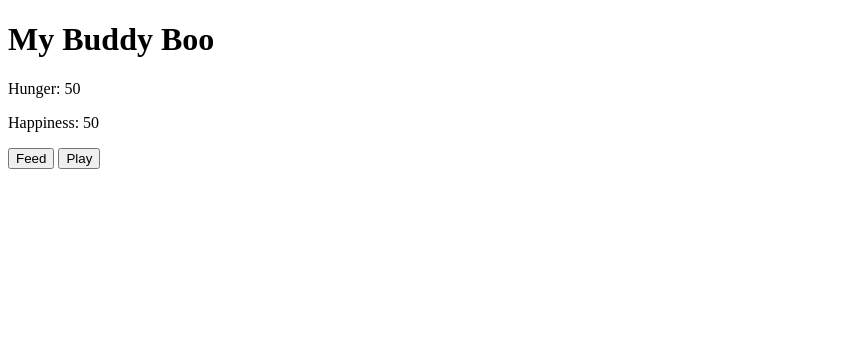
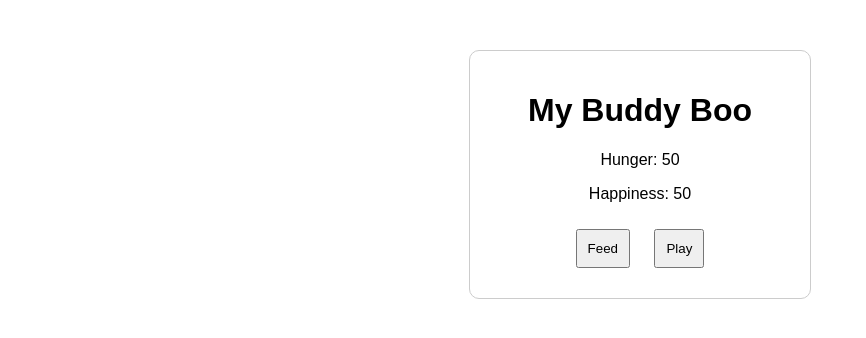
Before and after one commit to So-Emily/Buddy-Boo, a plain HTML site: page index.html in a window 1280 px wide. Shown: the whole page, without its empty margins (0-866 px from the left). Drawn offline with Linux system fonts and the light colour scheme.

Commit message:
added base css

```diff
--- a/css/styles.css
+++ b/css/styles.css
@@ -0,0 +1,18 @@
+body{
+    font-family: Arial, Helvetica, sans-serif;
+    text-align: center;
+    margin-top: 50px;
+}
+
+#app {
+    width: 300px;
+    margin: 0 auto;
+    border: 1px solid #ccc;
+    padding: 20px;
+    border-radius: 10px;
+}
+
+button{
+    margin: 10px;
+    padding: 10px;
+}
--- a/index.html
+++ b/index.html
@@ -8,7 +8,7 @@
     <title>Boo Buddy Pet Program</title>
 
     <!-- Calling CSS Style Sheets -->
-    <link rel="stylesheet" href="/css/styles.css">
+    <link rel="stylesheet" href="./css/styles.css">
 </head>
 <body>
     <div id="app">
@@ -36,6 +36,6 @@
     </div>
 
     <!-- Calling JS Scripts -->
-    <script src="/scripts/app.js"></script>
+    <script src="./scripts/app.js"></script>
 </body>
 </html>
```
